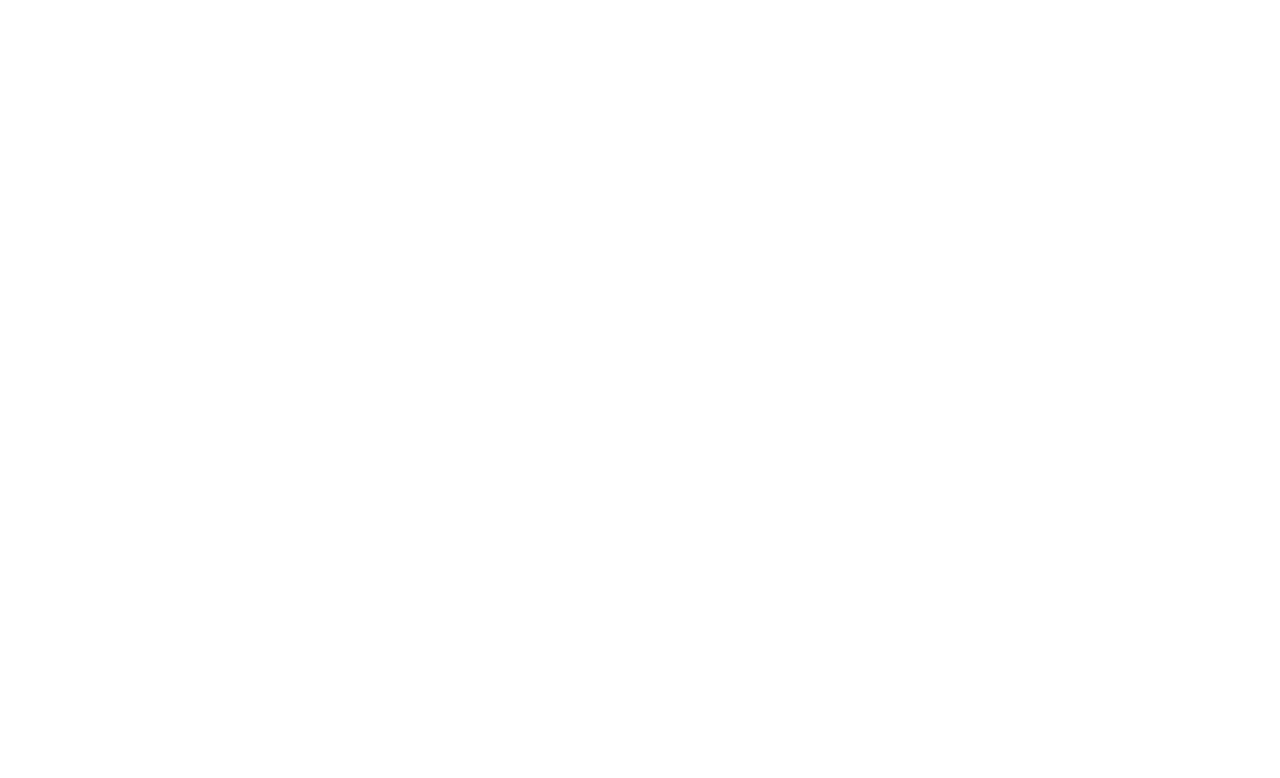
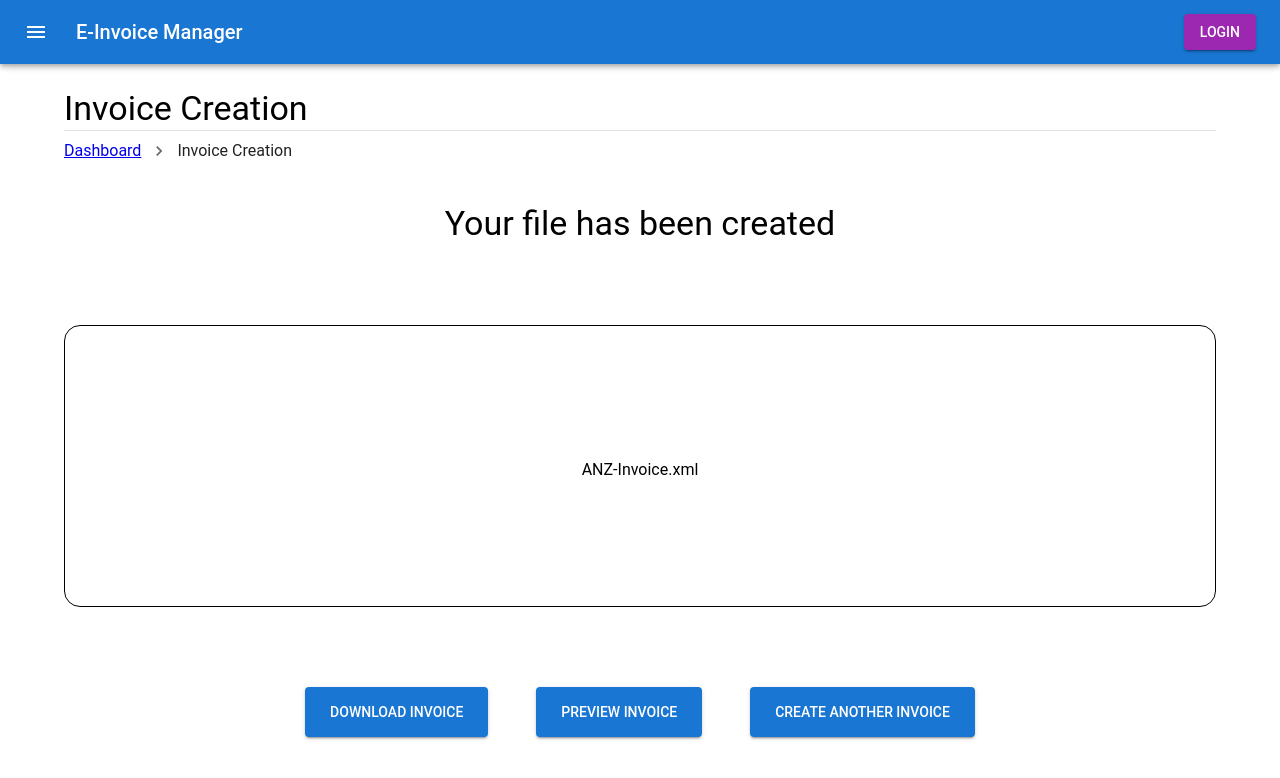
Before and after one commit to Nathan-CSE/Invoicify, a React (Create React App) app in the folder frontend/: page /invoice-confirmation in a window 1280 px wide. Before the commit this address had no page. Shown: the top 778 px of the page. Built offline with nearby package versions, Linux system fonts and the light colour scheme.

Commit message:
completed file drag & drop invoice creation, and creation confirmation page

```diff
--- a/frontend/src/PageList.jsx
+++ b/frontend/src/PageList.jsx
@@ -5,16 +5,18 @@
 import SignIn from './pages/SignIn';
 import SignUp from './pages/SignUp';
 import InvoiceCreation from './pages/InvoiceCreation';
+import InvoiceCreationConfirmation from './pages/InvoiceCreationConfirmation';
 
 function PageList() {
   return (
     <>
       <Routes>
         {/* <Route path='/' element={<HomePage />} /> */}
-        {/* <Route path='/invoice-creation' element={<InvoiceCreation />} /> */}
+        <Route path='/' element={<InvoiceCreation />} />
+        <Route path='/invoice-creation' element={<InvoiceCreation />} />
+        <Route path='/invoice-confirmation' element={<InvoiceCreationConfirmation />} />
         <Route path='/sign-in' element={<SignIn />} />
         <Route path='/sign-up' element={<SignUp />} />
-        <Route path='/' element={<InvoiceCreation />} />
       </Routes>
     </>
   );
--- a/frontend/src/components/FileUpload.jsx
+++ b/frontend/src/components/FileUpload.jsx
@@ -10,16 +10,19 @@
       files: [],
     };
   }
+
   handleChange(files) {
     this.setState({
       files: files,
     });
+
+    console.log('files: ', files);
   }
   render() {
     return (
       <DropzoneArea
         onChange={this.handleChange.bind(this)}
-        dropzoneText='Upload Invoice'
+        dropzoneText='Upload Invoice(s): CSV, Excel, SQL, PDF'
         dropzoneClass="FileUploadClass"
         dropzoneParagraphClass="FileUploadTextClass"
       />
--- a/frontend/src/pages/InvoiceCreation.jsx
+++ b/frontend/src/pages/InvoiceCreation.jsx
@@ -9,10 +9,17 @@
 import Container from '@mui/material/Container';
 import Navbar from '../components/Navbar';
 import Divider from '@mui/material/Divider';
-import { Link } from 'react-router-dom';
+import { Link, useNavigate } from 'react-router-dom';
 import Breadcrumbs from '@mui/material/Breadcrumbs';
 import { createTheme, ThemeProvider } from '@mui/material/styles';
 import FileUpload from '../components/FileUpload';
+import NavigateNextIcon from '@mui/icons-material/NavigateNext';
+import Dialog from '@mui/material/Dialog';
+import DialogActions from '@mui/material/DialogActions';
+import DialogContent from '@mui/material/DialogContent';
+import DialogContentText from '@mui/material/DialogContentText';
+import DialogTitle from '@mui/material/DialogTitle';
+
 
 const theme = createTheme({
   typography: {
@@ -20,8 +27,15 @@
   },
 });
 
+export default function SignIn() {
+  const navigate = useNavigate();
+  const [open, setOpen] = React.useState(false);
+  const handleOpen = () => setOpen(true);
+  const handleClose = () => {
+    navigate('/invoice-confirmation');
+    setOpen(false);
+  };
 
-export default function SignIn() {
   const handleSubmit = (event) => {
     event.preventDefault();
     const data = new FormData(event.currentTarget);
@@ -39,7 +53,6 @@
       }
     }
 
-
   };
 
   return (
@@ -48,64 +61,80 @@
 
       <Navbar />
 
-      <Typography variant='h4' sx={{ marginTop: 10 }}>
+      <Container maxWidth="lg" sx={{ marginTop: 11 }}>
+        <Typography variant='h4'>
           Invoice Creation
         </Typography>
 
-      <Divider sx={{ borderBottomWidth: 1.5 }} />
+        <Divider sx={{ borderBottomWidth: 1.5, marginBottom: 1 }} />
 
-      <Breadcrumbs aria-label='breadcrumb'>
-        <Link
-          underline='hover'
-          color='inherit'
-          href='/material-ui/getting-started/installation/'
+        <Breadcrumbs
+          aria-label='breadcrumb'
+          separator={<NavigateNextIcon fontSize="small" />}
+        >
+          <Typography
+            component={Link}
+            to='/sign-in'
           >
             Dashboard
-        </Link>
+          </Typography>
+
           <Typography color='text.primary'>
             Invoice Creation
           </Typography>
         </Breadcrumbs>
 
-      <Box sx={{ mt: 5 }}>
+        <Box sx={{ my: 5 }}>
           <FileUpload />
-        <Typography textAlign='center' sx={{ mt: -15 }}>
-          Supported formats: CSV, Excel, SQL, PDF
-        </Typography>
         </Box>
 
-      <Container component='main' maxWidth='xs'>
-        <Box
+        <Box textAlign='center'>
+          <Button
+            onClick={handleOpen}
+            variant='contained'
             sx={{
-            marginTop: 10,
-            padding: 5,
-            display: 'flex',
-            flexDirection: 'column',
-            alignItems: 'center',
-            border: 'solid 0.5px',
-            borderRadius: 4
+              height: '50px',
+              padding: '25px',
             }}
           >
-          <Box component='form' onSubmit={handleSubmit} noValidate sx={{ mt: 1 }}>
-            <Typography textAlign='center'>
-              Upload Invoice
-            </Typography>
-            <Typography>
-              Supported formats: CSV, Excel, SQL, PDF
-            </Typography>
-          </Box>
+            Generate Invoices
+          </Button>
+          {/* NOTE: Send to backend and create invoices */}
         </Box>
 
-        <Typography textAlign='center' sx={{ my: 2 }}>
+        <Dialog
+          open={open}
+          onClose={handleClose}
+          aria-labelledby="alert-dialog-title"
+          aria-describedby="alert-dialog-description"
+        >
+          <DialogTitle id="alert-dialog-title">
+            {"Your invoice has been created and saved to your account."}
+          </DialogTitle>
+          <DialogActions>
+            <Button onClick={handleClose} autoFocus>
+              Confirm
+            </Button>
+          </DialogActions>
+        </Dialog>
+
+        <Typography variant='h5' textAlign='center' sx={{ my: 2 }}>
           OR
         </Typography>
 
         <Box textAlign='center'>
-          <Button component={Link} to='/sign-in' variant='contained'>
+          <Button
+            component={Link}
+            to='/sign-in'
+            variant='contained'
+            sx={{
+              height: '50px',
+              padding: '25px',
+            }}
+          >
             Create a New Invoice
           </Button>
         </Box>
-
       </Container>
 
       </ThemeProvider>
--- /dev/null
+++ b/frontend/src/pages/InvoiceCreationConfirmation.jsx
@@ -0,0 +1,145 @@
+import * as React from 'react';
+import Button from '@mui/material/Button';
+import CssBaseline from '@mui/material/CssBaseline';
+import Box from '@mui/material/Box';
+import Typography from '@mui/material/Typography';
+import Container from '@mui/material/Container';
+import Navbar from '../components/Navbar';
+import Divider from '@mui/material/Divider';
+import { Link, useNavigate } from 'react-router-dom';
+import Breadcrumbs from '@mui/material/Breadcrumbs';
+import { createTheme, ThemeProvider } from '@mui/material/styles';
+import NavigateNextIcon from '@mui/icons-material/NavigateNext';
+import Grid from '@mui/material/Grid';
+
+const theme = createTheme({
+  typography: {
+    fontFamily: 'Roboto, Arial, sans-serif',
+  },
+});
+
+export default function InvoiceCreationConfirmation() {
+  const handleSubmit = (event) => {
+    event.preventDefault();
+    const data = new FormData(event.currentTarget);
+
+    const username = data.get('username');
+    const password = data.get('password');
+
+    if (username.length === 0 || password === 0) {
+      alert('Fill out all required fields');
+    } else {
+      try {
+        // send to backend
+      } catch (err) {
+        alert(err.response.data.error);
+      }
+    }
+
+  };
+
+  return (
+    <>
+      <ThemeProvider theme={theme}>
+
+      <Navbar />
+
+      <Container maxWidth="lg" sx={{ marginTop: 11 }}>
+        <Typography variant='h4'>
+          Invoice Creation
+        </Typography>
+
+        <Divider sx={{ borderBottomWidth: 1.5, marginBottom: 1 }} />
+
+        <Breadcrumbs
+          aria-label='breadcrumb'
+          separator={<NavigateNextIcon fontSize="small" />}
+        >
+          <Typography
+            component={Link}
+            to='/sign-in'
+          >
+            Dashboard
+          </Typography>
+
+          <Typography color='text.primary'>
+            Invoice Creation
+          </Typography>
+        </Breadcrumbs>
+
+        <Box textAlign='center' sx={{ mt: 5 }}>
+          <Typography variant='h4'>
+            Your file has been created
+          </Typography>
+        </Box>
+
+        <Box
+          sx={{
+            my: 10,
+            padding: 5,
+            height: '25vh',
+            display: 'flex',
+            flexDirection: 'column',
+            alignItems: 'center',
+            justifyContent: 'center',
+            border: 'solid 0.5px',
+            borderRadius: 4
+          }}
+        >
+          <Box sx={{ mt: 1 }}>
+            <Typography textAlign='center'>
+              ANZ-Invoice.xml
+            </Typography>
+          </Box>
+
+        </Box>
+
+        <Grid container justifyContent="center" spacing={6}>
+          <Grid item>
+            <Button
+              component={Link}
+              to='/sign-in'
+              variant='contained'
+              sx={{
+                height: '50px',
+                padding: '25px',
+              }}
+            >
+              Download Invoice
+            </Button>
+          </Grid>
+
+          <Grid item>
+            <Button
+              component={Link}
+              to='/sign-in'
+              variant='contained'
+              sx={{
+                height: '50px',
+                padding: '25px',
+              }}
+            >
+              Preview Invoice
+            </Button>
+          </Grid>
+
+          <Grid item>
+            <Button
+              component={Link}
+              to='/invoice-creation'
+              variant='contained'
+              sx={{
+                height: '50px',
+                padding: '25px',
+              }}
+            >
+              Create another Invoice
+            </Button>
+          </Grid>
+        </Grid>
+      </Container>
+
+      </ThemeProvider>
+    </>
+  );
+}
```
Also changed, not shown: 1 other file (tests, documents, lock files or other folders). Lines whose indentation alone changed are shown as unchanged.
